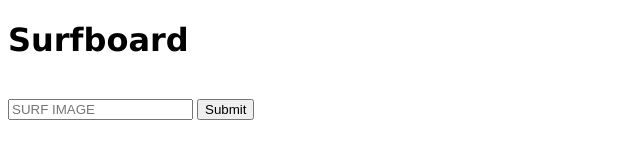
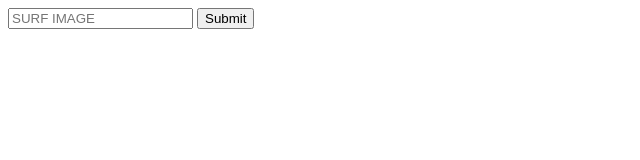
Before and after one commit to CosmicPixel/Surfboard, a plain HTML site: page index.html in a window 1280 px wide. Shown: the whole page, without its empty margins (0-640 px from the left). Drawn offline with nearby package versions, Linux system fonts and the light colour scheme; files that its build step writes are made by us from their sources.

Commit message:
made changes to container format in html

```diff
--- a/index.html
+++ b/index.html
@@ -8,16 +8,19 @@
 </head>
 
 <body>
-    <class="container"></class>
-    <h1>Surfboard</h1>
-    <br>
+    <div class="container">
+        <header>
+            <form>
+                <input type ="text"  id="search" name="search" placeholder="SURF IMAGE"/>
+                <input type ="submit" value="Submit" id="button"></button>
+            </form>
+        </header>
 
-<form>
-    <input type ="text"  id="search" name="search" placeholder="SURF IMAGE"/>
-    <input type ="submit" value="Submit" id="button"></button>
-</form>
-<div id= "results" class="results">
+        <div id= "results" class="results"> <div>
 
-</div>
+
+    </div>
+
+
 </body>
 </html>
```
